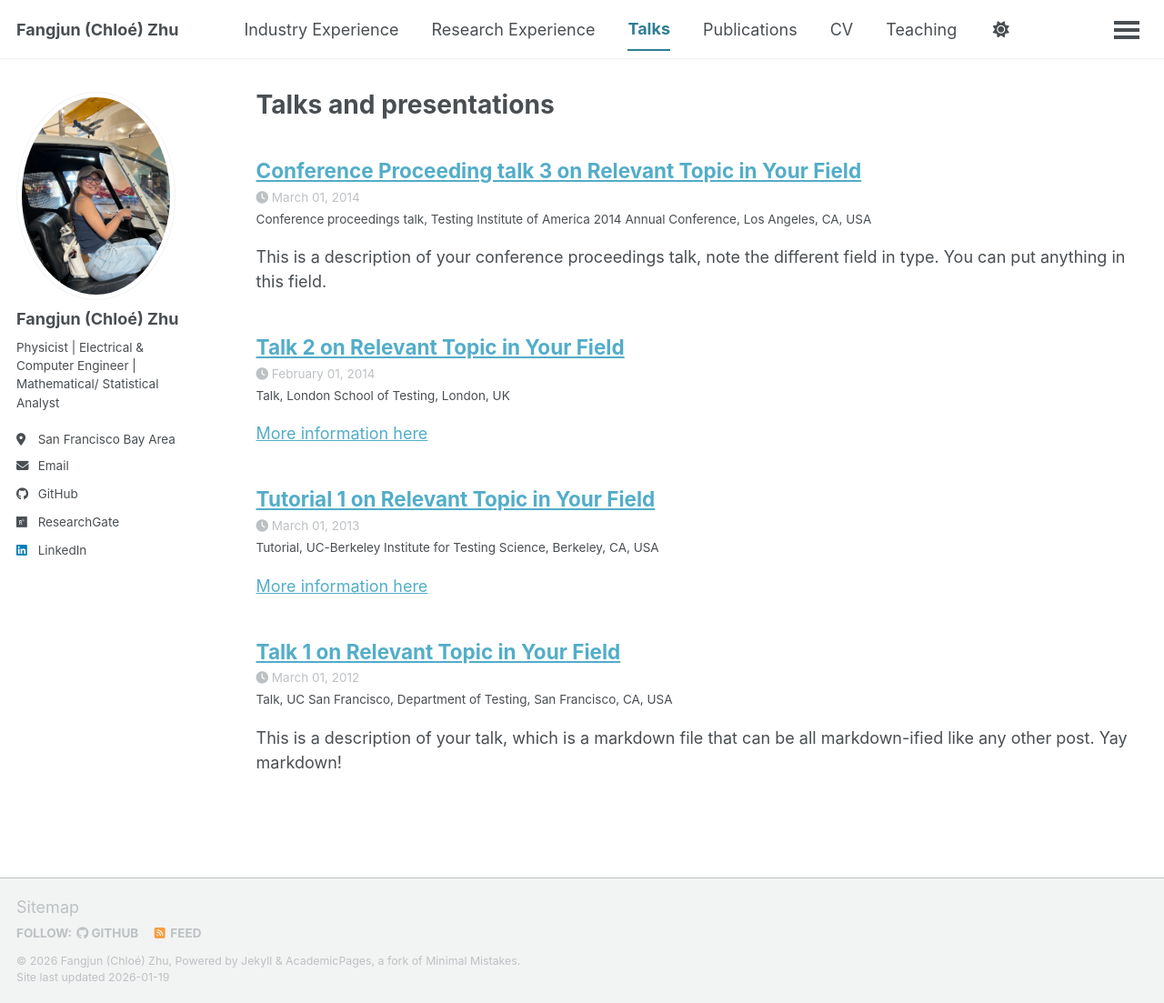
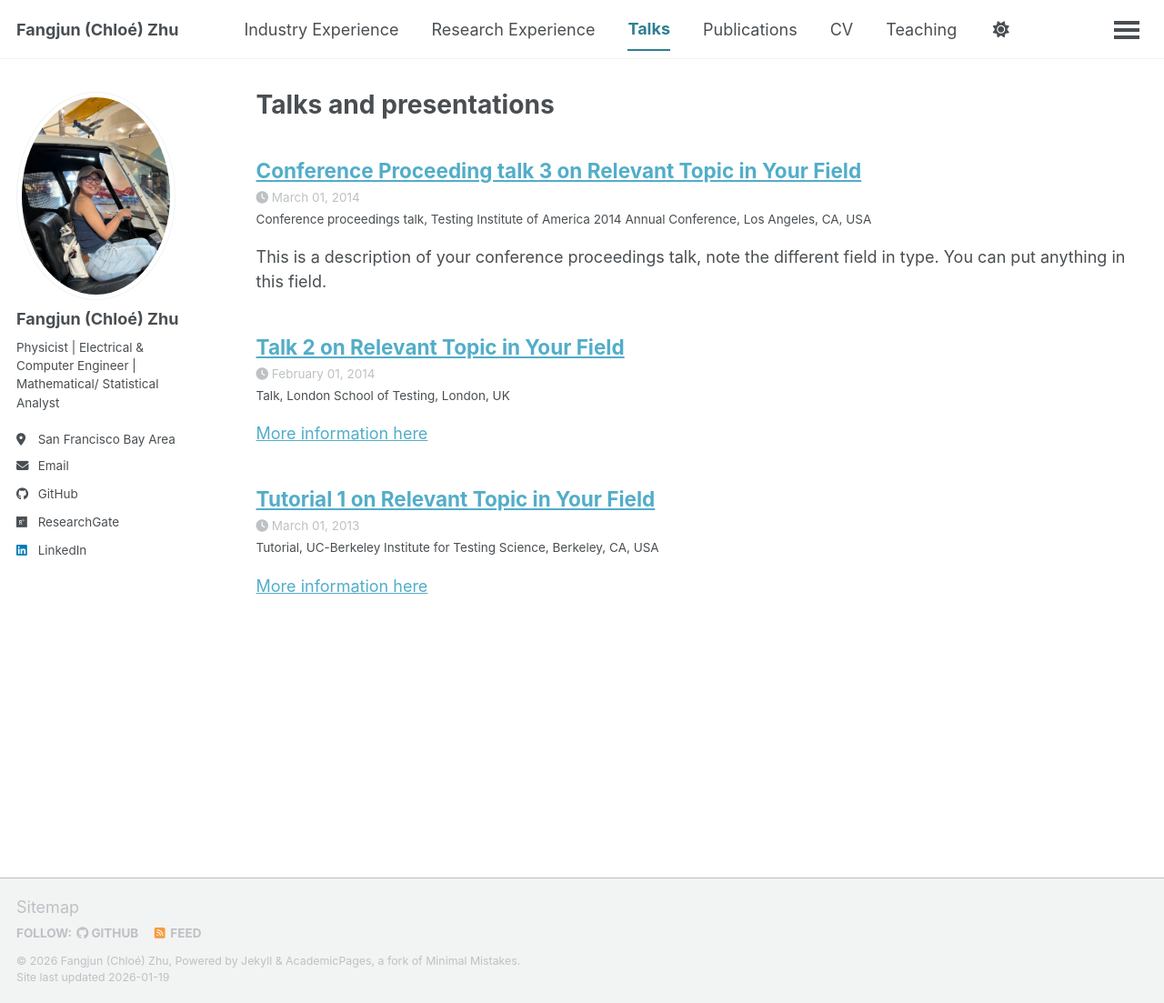
Before and after one commit to ChloeZhu1/ChloeZhu1.github.io, a Jekyll site: the page built from _pages/talks.html, in a window 1280 px wide and 1103 px high. Shown: the whole window at 91% size. Built offline with Jekyll 4.4.1, drawn with Linux system fonts in a browser that asks for light colours; a script bundle is joined from its source files by our own code; library files that are not in the unit come from our copies; a file with an impossible date is left out.

Commit message:
Update 2012-03-01-talk-1.md

```diff
--- a/_talks/2012-03-01-talk-1.md
+++ b/_talks/2012-03-01-talk-1.md
@@ -4,7 +4,7 @@ collection: talks
 type: "Talk"
 permalink: /talks/2012-03-01-talk-1
 venue: "UC San Francisco, Department of Testing"
-date: 2012-03-01
+date:
 location: "San Francisco, CA, USA"
 ---
 
```
